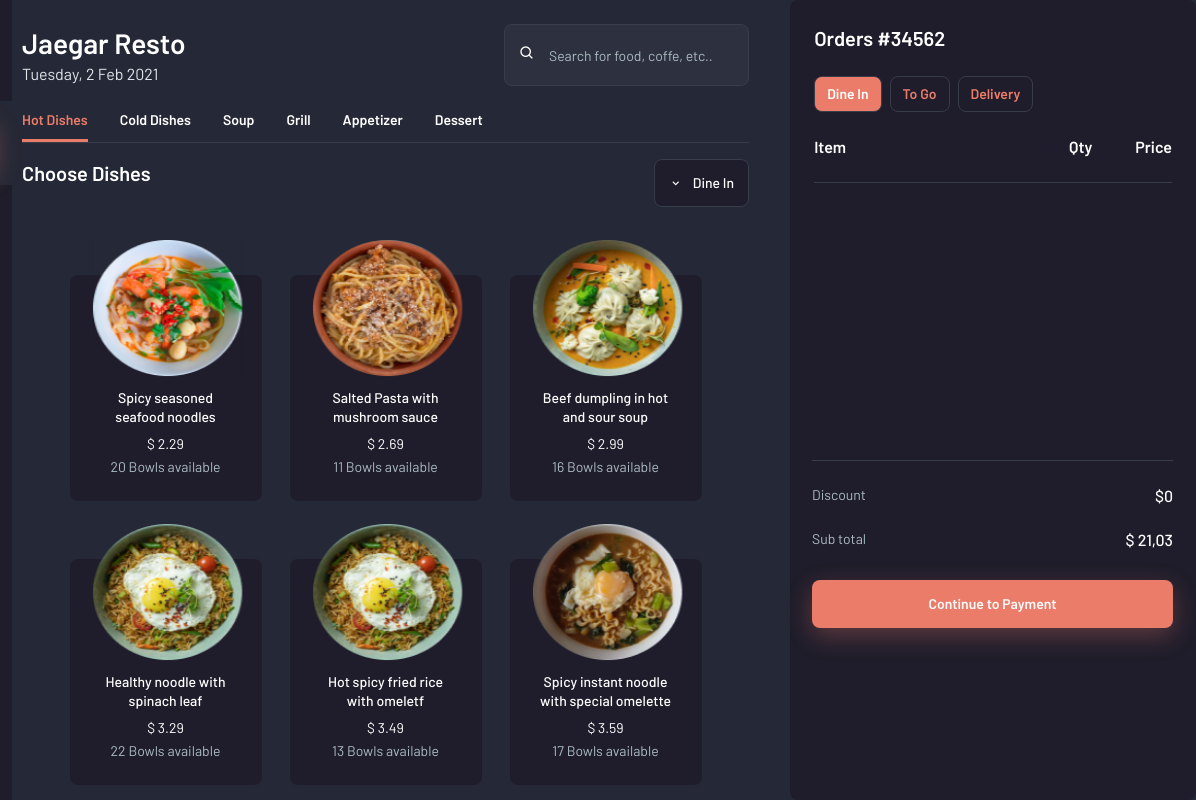
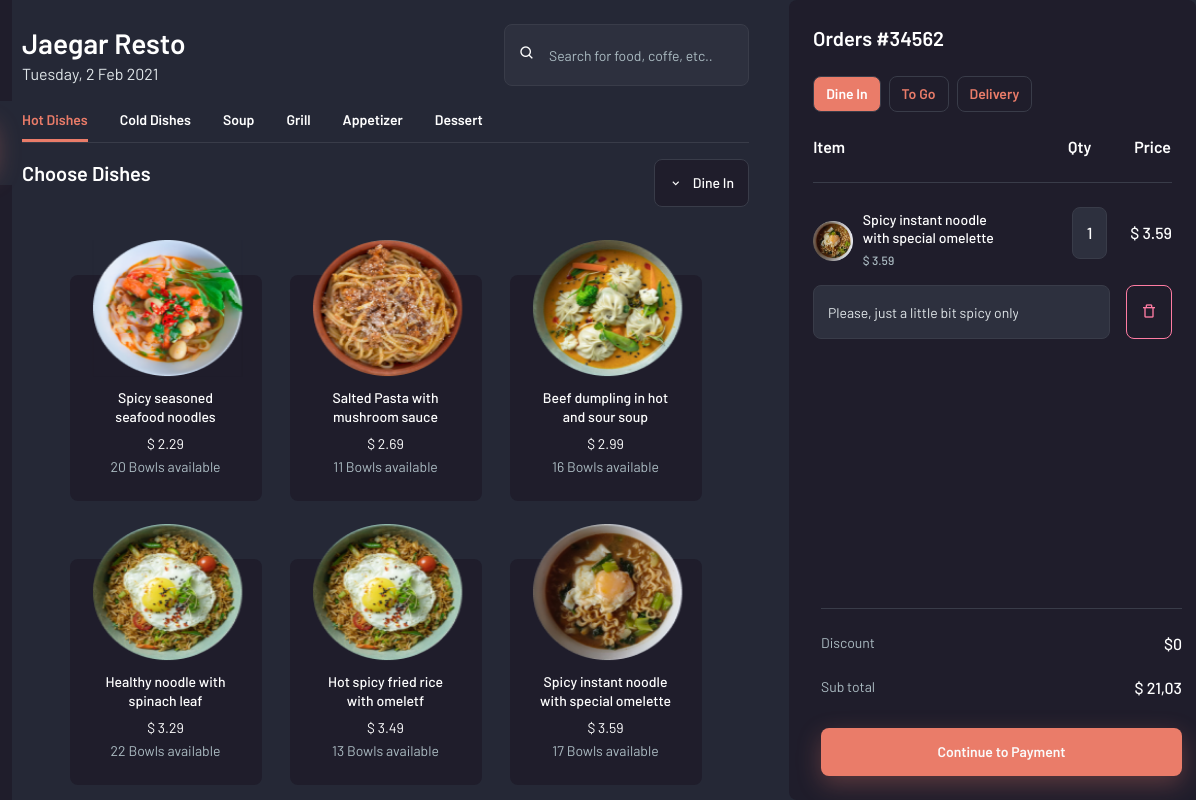
Before and after one commit to MurodovShaxzod/5_1, a plain HTML site: page index.html in a window 1280 px wide. Both pictures are taken after a click on the element 689 px from the left and 672 px from the top of the page. Shown: the top 800 px of the page, 84-1280 px from the left. Drawn offline with nearby package versions, Linux system fonts and the light colour scheme.

Commit message:
intial commit

```diff
--- a/js/script.js
+++ b/js/script.js
@@ -82,33 +82,39 @@ function searchFilter(e) {
 
 
 function ordersContentFunc() {
-    let contentMain = document.querySelectorAll(".main-content");
+  let contentMain = document.querySelectorAll(".main-content"), z = 0;
   for (let i = 0; i < contentMain.length; i++) {
     contentMain[i].addEventListener("click", () => {
-      console.log("hello");
-      // let a = menuContent[i], x = 0;
-      // let row = document.createElement("div");
-      // row.classList.add("orders-content-div")
-      // row.innerHTML = `
-      //         <div class="orders-content-title">
-      //           <div class="orders-content-img"><img src="${a.image}" alt="img"></div>
-      //           <div class="orders-content-text">
-      //             <h3>${a.text}</h3>
-      //             <span>$ ${a.price}</span>
-      //           </div>
-      //           <p class="qty">0</p>
-      //           <p class="order-price">$ ${Number(x += a.price)}</p>
-      //         </div>
-      //         <div class="delete-content">
-      //           <input type="text" placeholder="Please, just a little bit spicy only.">
-      //           <button type="button" class="delete-btn"><i class='bx bx-trash-alt'></i></button>
-      //         </div>
-      //     `
-      // ordersContent.append(row);
+      let a = menuContent[i], x = 0;
+      let row = document.createElement("div");
+      row.classList.add("orders-content-div")
+      row.innerHTML = `
+              <div class="orders-content-title">
+                <div class="orders-content-img"><img src="${a.image}" alt="img"></div>
+                <div class="orders-content-text">
+                  <h3>${a.text}</h3>
+                  <span>$ ${a.price}</span>
+                </div>
+                <p class="qty">${z+= 1}</p>
+                <p class="order-price">$ ${Number(x += a.price)}</p>
+              </div>
+              <div class="delete-content">
+                <input type="text" placeholder="Please, just a little bit spicy only.">
+                <button type="button" class="delete-btn"><i class='bx bx-trash-alt'></i></button>
+              </div>
+          `
+      ordersContent.append(row);
+
+      let deleteBtn = row.querySelector(".delete-btn");
+      deleteBtn.addEventListener("click", () => {
+        deleteBtn.parentNode.parentNode.remove();
+      })
     })
   }
 };
 
-ordersContentFunc();
+
+
 
 menuContentFunc();
+ordersContentFunc();
--- a/scss/style.scss
+++ b/scss/style.scss
@@ -250,10 +250,10 @@ section.sidebar {
   left: 0;
 
   .orders-container {
-  padding: 24px;
-  border-radius: 8px;
-  background: #1F1D2B;
-  height: 100%;
+    padding: 24px;
+    border-radius: 8px;
+    background: #1F1D2B;
+    height: 100%;
     position: fixed;
     top: 0;
     right: 0;
@@ -355,6 +355,7 @@ section.sidebar {
     .orders-content-div {
       margin-bottom: 24px;
     }
+
     .orders-content-title {
       display: flex;
       align-items: center;
@@ -453,14 +454,20 @@ section.sidebar {
         font-size: 16px;
         color: #FF7CA3;
         background-color: transparent;
+        transition: .4s ease;
+
+        &:hover {
+          background-color: #FF7CA3;
+          color: #1f1d2b;
+        }
       }
     }
   }
 
   .last-price {
-    position: absolute;
-    top: 436px;
-    right: -15px;
+    position: fixed;
+    bottom: 0px;
+    right: 0px;
     padding: 0 14px 24px 14px;
     background-color: #1f1d2b;
 
```
Also changed, not shown: css/style.css, 1 other file.
